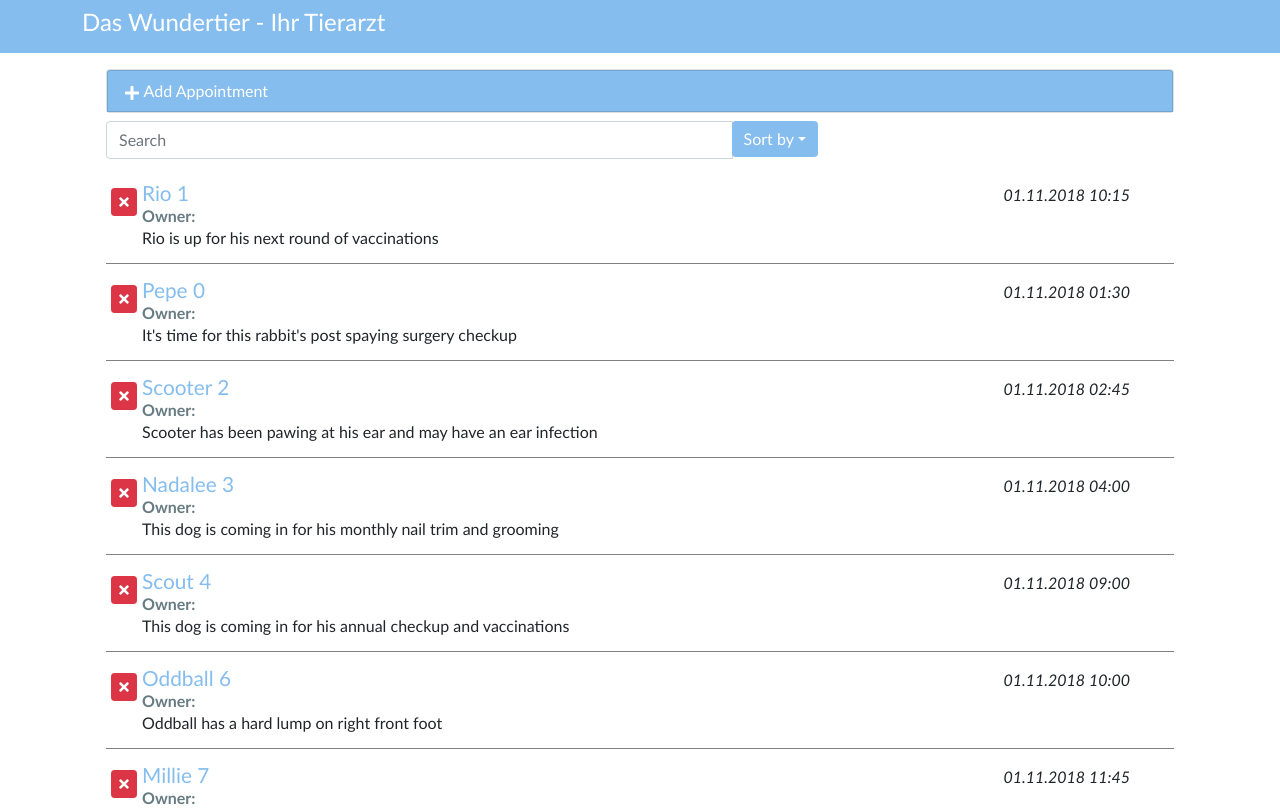
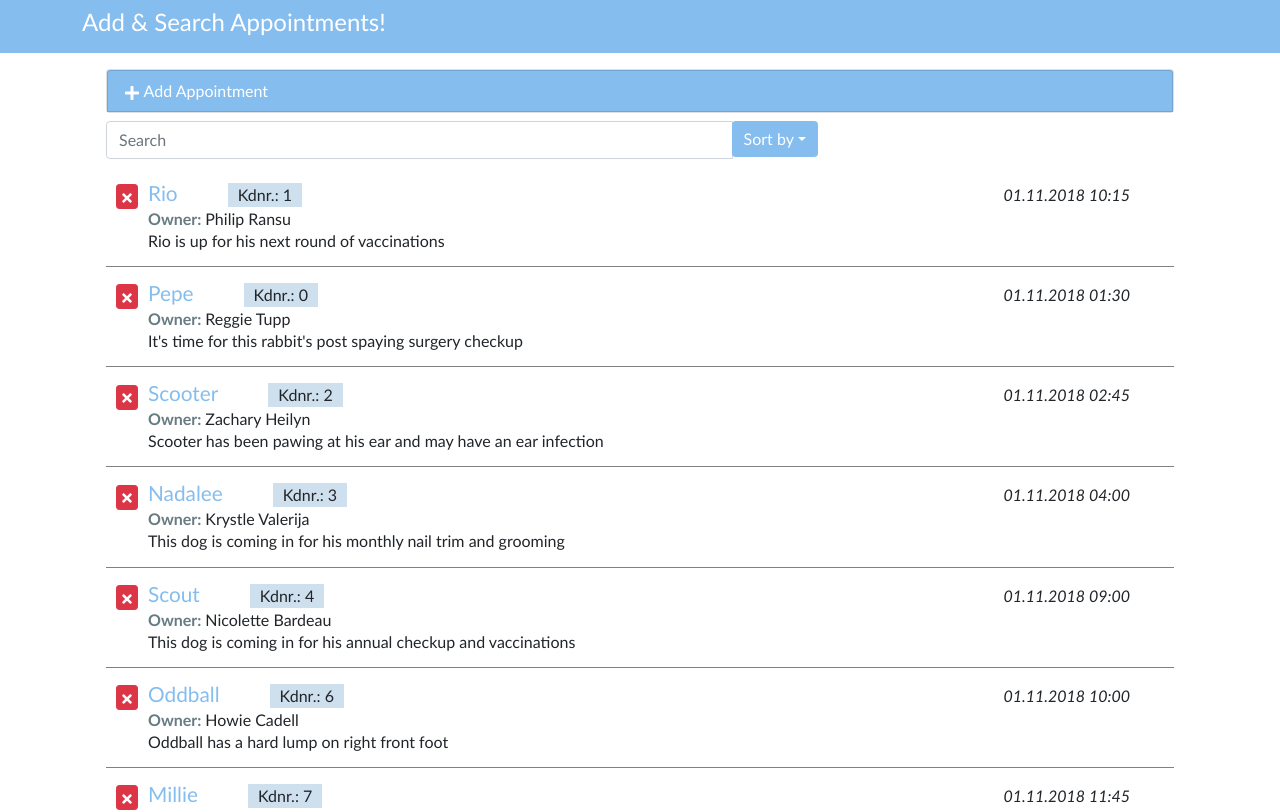
Before and after one commit to Verenasworld/webinterface, a React (Create React App) app: page / in a window 1280 px wide. Shown: the top 812 px of the page. Built offline with nearby package versions, Linux system fonts and the light colour scheme.

Commit message:
typo and css

```diff
--- a/public/index.html
+++ b/public/index.html
@@ -29,7 +29,7 @@
   <body>
     <noscript>You need to enable JavaScript to run this app.</noscript>
     <header class="container text-white">
-      <h4 class="py-2">Das Wundertier - Ihr Tierarzt</h4>
+      <h4 class="py-2">Add & Search Appointments!</h4>
     </header>
 
     <div id="root"></div>
--- a/src/components/ListApoointsment.js
+++ b/src/components/ListApoointsment.js
@@ -18,7 +18,8 @@ export default class ListApoointsment extends Component {
 
                      <div className="pet-info media-body">
                        <div className="pet-head d-flex">
-                         <span className="pet-name">{item.petName} {item.aptId}</span>
+                         <span className="pet-name">{item.petName}</span>
+                         <span className= "kdnr">Kdnr.: {item.aptId}</span>
                          <span className="apt-date ml-auto">
                            <Moment
                              date= {item.aptDate}
@@ -32,7 +33,7 @@ export default class ListApoointsment extends Component {
 
                        <div className="owner-name">
                          <span className="label-item">Owner: </span>
-                         <span>{item.owner}</span>
+                         <span>{item.ownerName}</span>
                        </div>
                        <div className="apt-notes">{item.aptNotes}</div>
                      </div>
--- a/src/css/App.css
+++ b/src/css/App.css
@@ -4,8 +4,8 @@
 
 .pet-delete{
 
-margin: 5px ;
-padding: 1px 5px 4px 5px  ;
+margin:0  10px ;
+padding: 0 3px 2px 3px  ;
 
 
 }
@@ -59,3 +59,9 @@ padding: 1px 5px 4px 5px  ;
  {
   background-color: #85bdee;
 }
+
+.kdnr{
+   margin-left: 50px;
+   padding: 0 10px;
+   background-color: #cedfee;
+}
```
Also changed, not shown: src/components/App-class.js (deleted, +0 -24 lines).
